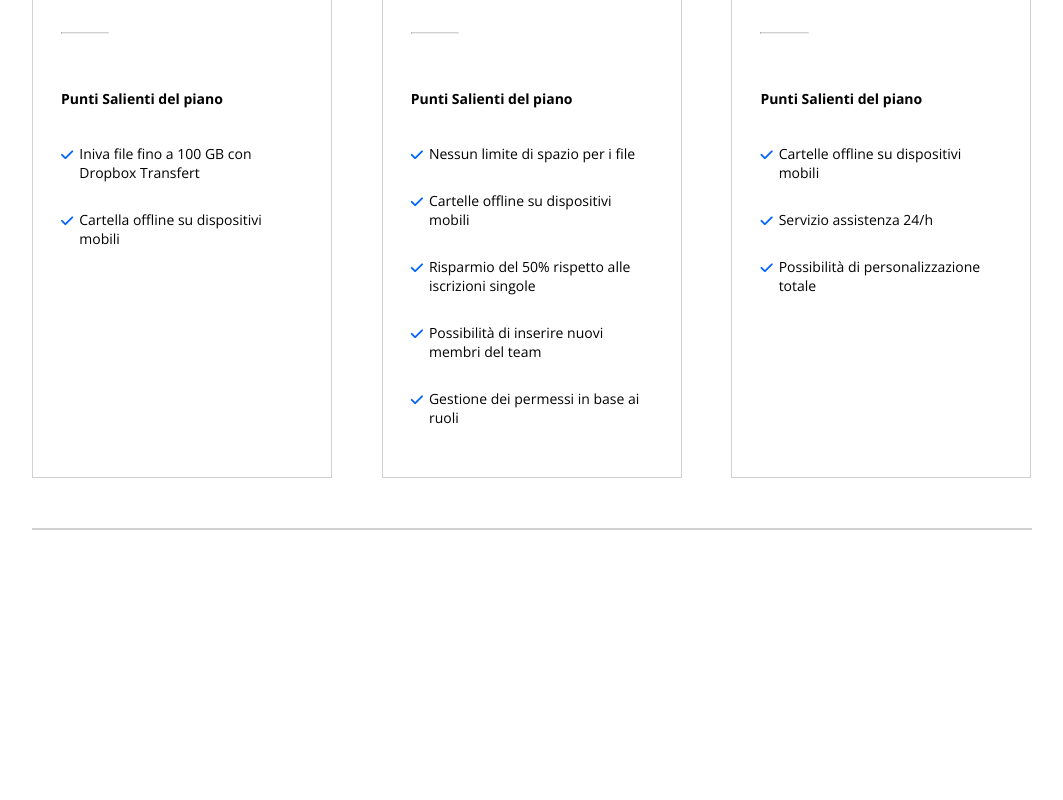
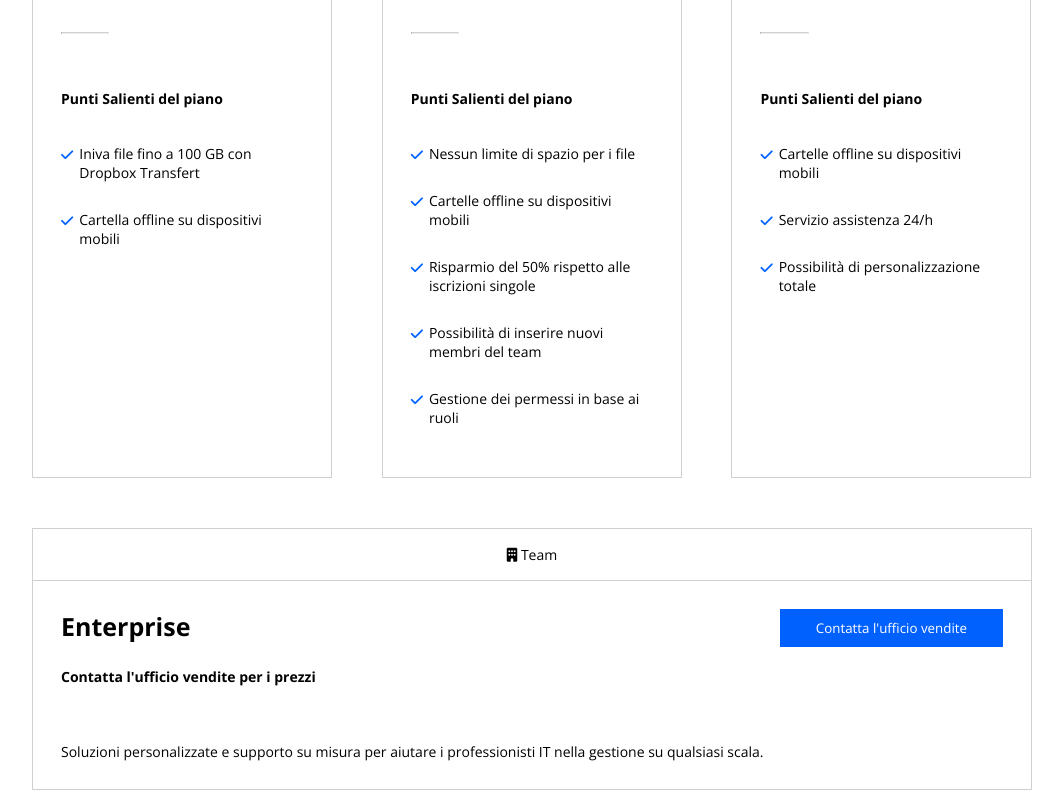
Before and after one commit to filippo-falcone/htmlcss-dropbox, a plain HTML site: page index.html in a window 1280 px wide. Shown: the part 1810-2610 px from the top of the page, without its empty margins (108-1171 px from the left). Before the commit the page ends 2490 px from the top, so only its background shows below. Drawn offline with nearby package versions, Linux system fonts and the light colour scheme.

Commit message:
feat: add business-row to business plan section

```diff
--- a/index.html
+++ b/index.html
@@ -59,7 +59,7 @@
         </div>
         <!-- /hero section -->
     </header>
-    <main class="debug">
+    <main>
         <div class="container-small">
             <!-- plan section -->
             <section class="business-plan">
@@ -152,7 +152,18 @@
                     </div>
                 </div>
                 <div class="business-row">
-
+                    <div class="row-header">
+                        <i class="fa-sharp fa-solid fa-building"></i> <span>Team</span>
+                    </div>
+                    <div class="row-main">
+                        <div class="main-top">
+                            <h3>Enterprise</h3>
+                            <button class="btn btn-big btn-blue">Contatta l'ufficio vendite</button>
+                        </div>
+                        <div class="price">Contatta l'ufficio vendite per i prezzi</div>
+                        <div>Soluzioni personalizzate e supporto su misura per aiutare i professionisti IT nella
+                            gestione su qualsiasi scala.</div>
+                    </div>
                 </div>
             </section>
             <!-- /plan section -->
--- a/style.css
+++ b/style.css
@@ -142,7 +142,7 @@ h2 {
     font-size: 25px;
 }
 
-.business-plan .col-main .price {
+.business-plan .price {
     font-weight: 700;
 }
 
@@ -277,10 +277,14 @@ main {
     margin: 0 0 0 8px;
 }
 
+.business-plan .col-header,
+.business-plan .row-header {
+    border-bottom: 1px solid #d0d0d0;
+    text-align: center;
+}
+
 .business-plan .col-30>.col-header {
     padding: 12px 0;
-    border-bottom: 1px solid #d0d0d0;
-    text-align: center;
 }
 
 .business-plan .col-30>.col-main {
@@ -288,7 +292,11 @@ main {
 }
 
 .business-plan .col-main .price {
-    margin: 26px 0 16px;
+    margin: 26px 0 0;
+}
+
+.business-plan .col-main div:nth-child(3) {
+    margin: 16px 0 0;
 }
 
 .business-plan .col-main li {
@@ -326,6 +334,32 @@ main {
     margin: 50px 0 0;
 }
 
+.business-row .row-header {
+    padding: 16px 0;
+}
+
+.business-row .row-main {
+    padding: 28px;
+}
+
+.business-row .main-top {
+    display: flex;
+    justify-content: space-between;
+}
+
+.business-row .main-top h3 {
+    align-self: flex-start;
+}
+
+.business-row .main-top.btn.btn-big.btn-blue {
+    justify-content: flex-end;
+    align-self: flex-end;
+}
+
+.business-row .row-main .price {
+    margin: 20px 0 56px;
+}
+
 /* #endregion */
 
 /* #endregion */
```
